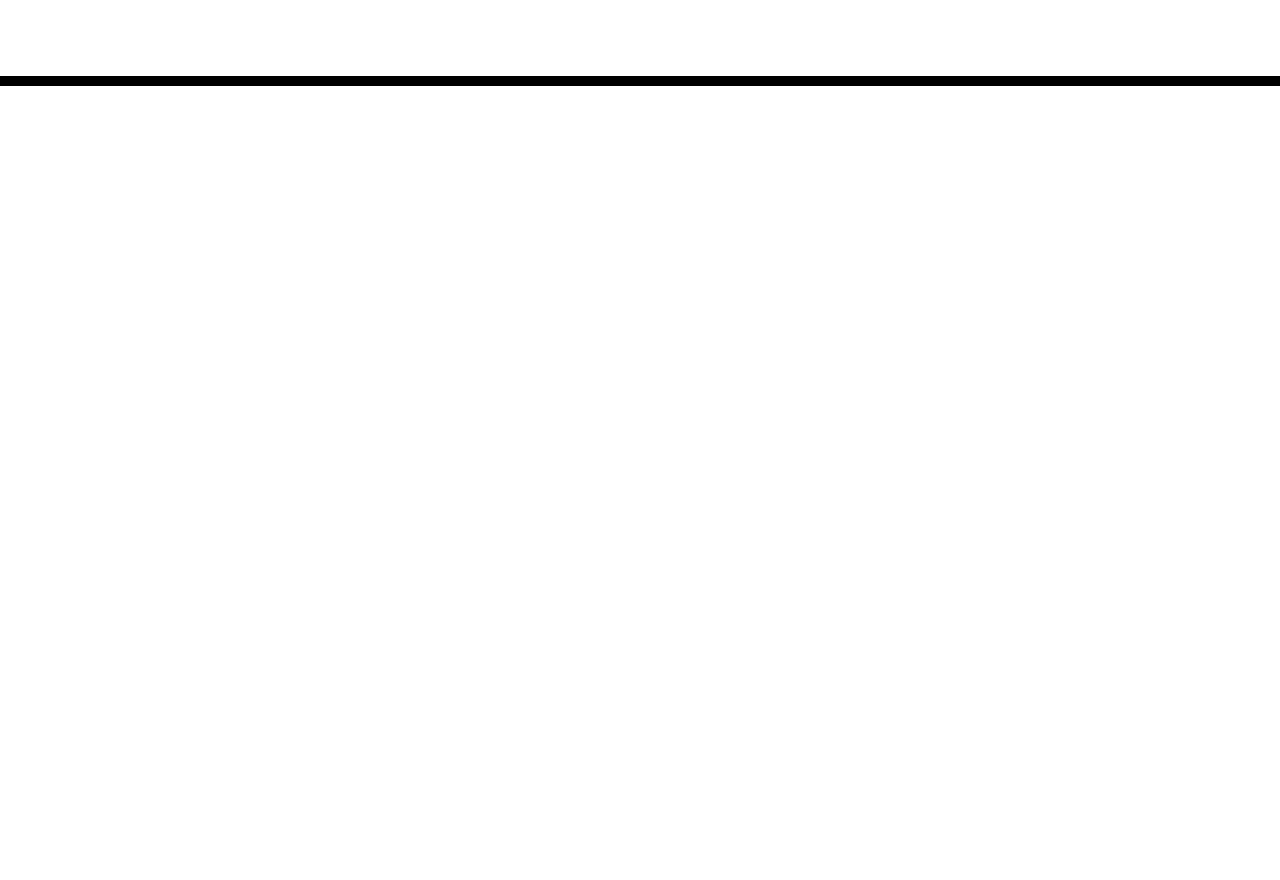
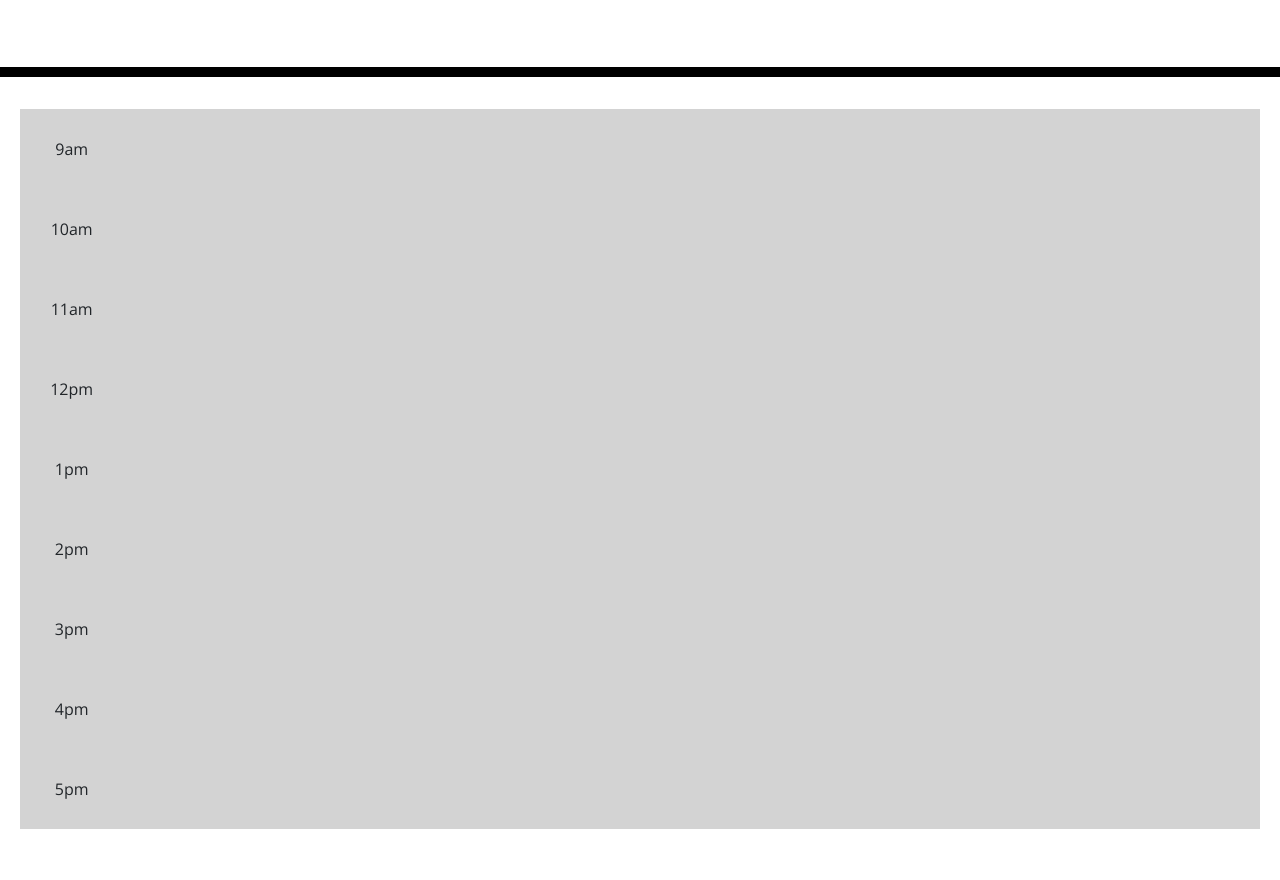
Before and after one commit to amcourson/Homework-5-Repo, a plain HTML site: page Develop/index.html in a window 1280 px wide. Shown: the part 182-1062 px from the top of the page. Before the commit the page ends 800 px from the top, so only its background shows below. Drawn offline with nearby package versions, Linux system fonts and the light colour scheme.

Commit message:
adding timestampes to container

```diff
--- a/Develop/index.html
+++ b/Develop/index.html
@@ -8,6 +8,8 @@
       rel="stylesheet"
       href="https://stackpath.bootstrapcdn.com/bootstrap/4.3.1/css/bootstrap.min.css"
     />
+    <link href="https://cdn.jsdelivr.net/npm/bootstrap@5.0.0-beta1/dist/css/bootstrap.min.css" rel="stylesheet" integrity="sha384-giJF6kkoqNQ00vy+HMDP7azOuL0xtbfIcaT9wjKHr8RbDVddVHyTfAAsrekwKmP1" crossorigin="anonymous">
+
     <link
       rel="stylesheet"
       href="https://use.fontawesome.com/releases/v5.8.1/css/all.css"
@@ -28,16 +30,48 @@
       <p class="lead">A simple calendar app for scheduling your work day</p>
       <p id="currentDay" class="lead"></p>
     </header>
-    <div class="container">
-      <div class="row">
+    <div class="container"> </div>
+    <div class="row-1">
+      <div class="col-sm-1">9am</div>
+      <div class="col-lg-9"></div>
+    </div>
+    <div class="row-2">
+      <div class="col-sm-1">10am</div>
+      <div class="col-lg-9"></div>
+    </div>
+    <div class="row-3">
+      <div class="col-sm-1">11am</div>
+      <div class="col-lg-9"></div>
+    </div>
+    <div class="row-4">
+      <div class="col-sm-1">12pm</div>
+      <div class="col-lg-9"></div>
+    </div>
+    <div class="row-5">
+      <div class="col-sm-1">1pm</div>
+      <div class="col-lg-9"></div>
+    </div>
+    <div class="row-6">
+      <div class="col-sm-1">2pm</div>
+      <div class="col-lg-9"></div>
+    </div>
+    <div class="row-7">
+      <div class="col-sm-1">3pm</div>
+      <div class="col-lg-9"></div>
+    </div>
+    <div class="row-8">
+      <div class="col-sm-1">4pm</div>
+      <div class="col-lg-9"></div>
+    </div>
+    <div class="row-9">
+      <div class="col-sm-1">5pm</div>
+      <div class="col-lg-9"></div>
 
-
-      </div>
-      <!-- Timeblocks go here -->
     </div>
 
     <script src="https://cdnjs.cloudflare.com/ajax/libs/jquery/3.2.1/jquery.min.js"></script>
     <script src="https://cdnjs.cloudflare.com/ajax/libs/moment.js/2.24.0/moment.min.js"></script>
     <script src="https://momentjs.com/"></script>
+    <script src="javascript.js"></script>
   </body>
 </html>
--- a/Develop/style.css
+++ b/Develop/style.css
@@ -30,15 +30,91 @@ textarea{
   border-radius: 15px;
 }
 
-.row {
+.row-1 {
   white-space: pre-wrap;
   height: 80px;
-  border-top: 1px solid white;;
+  border-top: 1px;
+  background-color:lightgray;
+  margin-left: 20px;
+  margin-right: 20px;
+  text-align: center;
+}
+.row-2 {
+  white-space: pre-wrap;
+  height: 80px;
+  border-top: 1px;
+  background-color:lightgray;
+  margin-left: 20px;
+  margin-right: 20px;
+  text-align: center;
+}
+.row-3 {
+  white-space: pre-wrap;
+  height: 80px;
+  border-top: 1px;
+  background-color:lightgray;
+  margin-left: 20px;
+  margin-right: 20px;
+  text-align: center;
+}
+.row-4 {
+  white-space: pre-wrap;
+  height: 80px;
+  border-top: 1px;
+  background-color:lightgray;
+  margin-left: 20px;
+  margin-right: 20px;
+  text-align: center;
 }
 
-.col-a1{
-  width:300px;
+.row-5 {
+  white-space: pre-wrap;
+  height: 80px;
+  border-top: 1px;
+  background-color:lightgray;
+  margin-left: 20px;
+  margin-right: 20px;
+  text-align: center;
 }
+.row-6 {
+  white-space: pre-wrap;
+  height: 80px;
+  border-top: 1px;
+  background-color:lightgray;
+  margin-left: 20px;
+  margin-right: 20px;
+  text-align: center;
+}
+.row-7 {
+  white-space: pre-wrap;
+  height: 80px;
+  border-top: 1px;
+  background-color:lightgray;
+  margin-left: 20px;
+  margin-right: 20px;
+  text-align: center;
+}
+
+.row-8 {
+  white-space: pre-wrap;
+  height: 80px;
+  border-top: 1px;
+  background-color:lightgray;
+  margin-left: 20px;
+  margin-right: 20px;
+  text-align: center;
+}
+.row-9 {
+  white-space: pre-wrap;
+  height: 80px;
+  border-top: 1px;
+  background-color:lightgray;
+  margin-left: 20px;
+  margin-right: 20px;
+  margin-bottom:20px;
+  text-align: center;
+}
+
 
 .hour {
   background-color: #ffffff;
```
Also changed, not shown: Develop/javascript.js (added).
